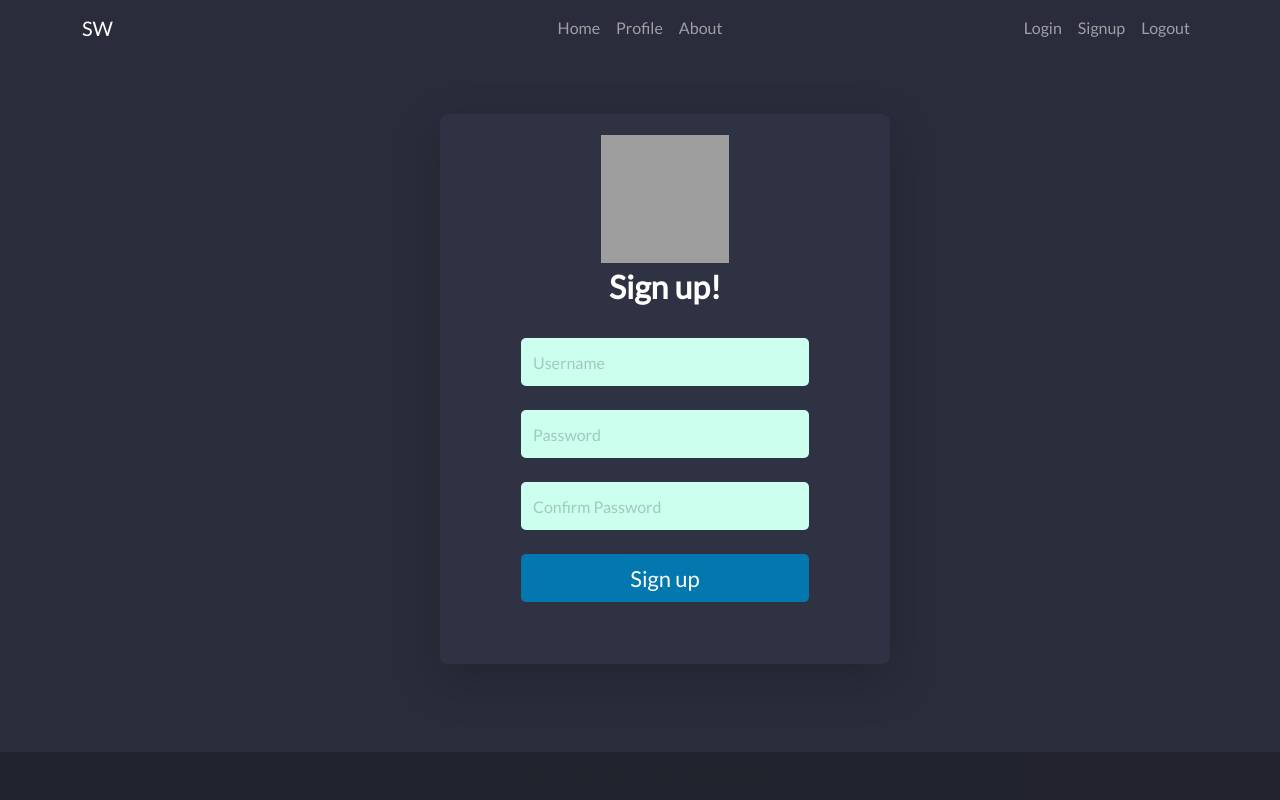
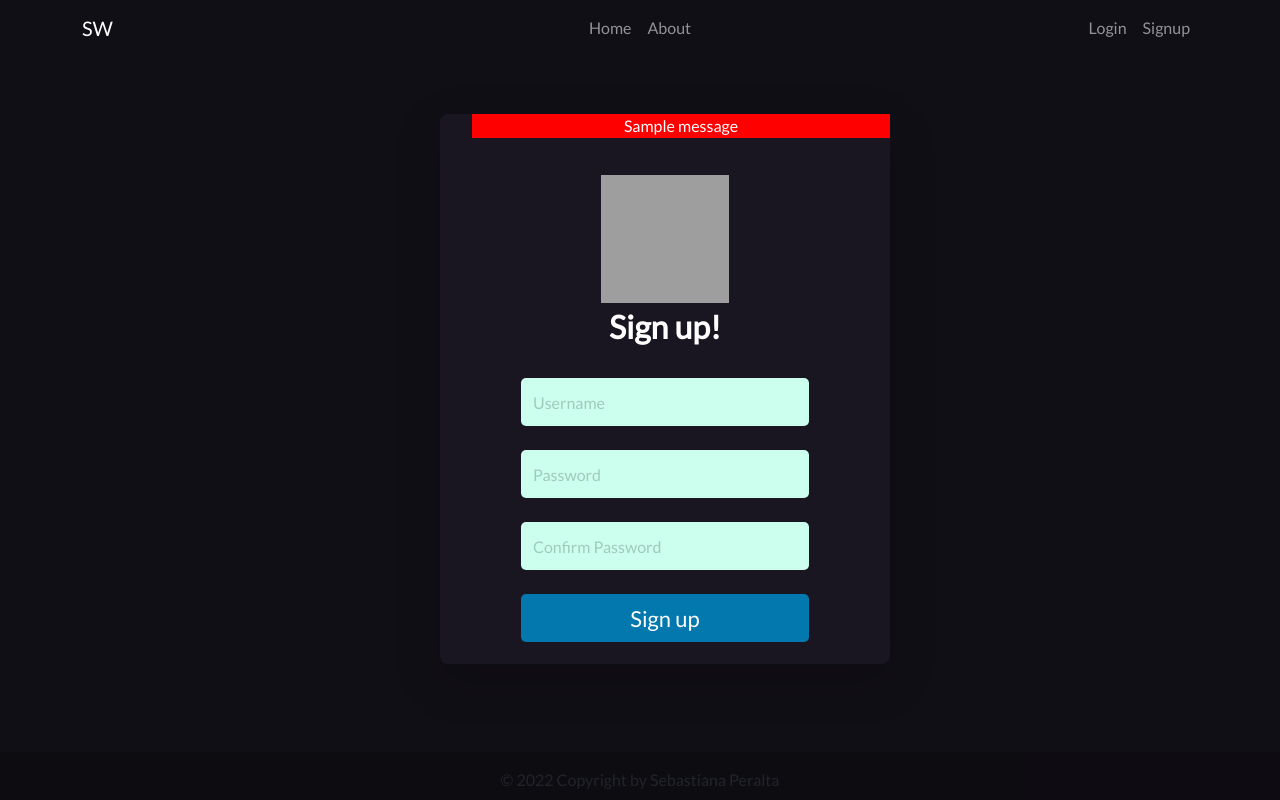
Before and after one commit to WhiteHeadbanger/blog, a Flask app: page /auth/signup in a window 1280 px wide. Run offline with Flask 2, Linux system fonts and the light colour scheme; tables that the repository leaves empty hold one stand-in row (values such as "Sample post"); one stand-in notice (Sample message) is shown; some libraries are stand-ins or nearby versions; grey boxes are pictures that could not be loaded.

Commit message:
Signup and login with session working

```diff
--- a/src/routes/auth.py
+++ b/src/routes/auth.py
@@ -1,9 +1,9 @@
-from flask import Blueprint, jsonify, request, render_template
+from flask import Blueprint, jsonify, request, render_template, redirect, url_for, flash
 from flask_login import login_user, login_required, logout_user
 
 from uuid import uuid4
 
-# Models
+# Controllers
 from controllers.UserController import UserController
 
 auth = Blueprint('auth', __name__)
@@ -15,11 +15,13 @@
 @auth.route('/signup', methods=['POST'])
 def signup_post():
     try:
-        data = request.get_json()
+        data = request.form
         user = UserController.signup(data)
-        return jsonify(user)
+        return redirect(url_for('auth.login'))
     except Exception as e:
-        return jsonify({'data':str(e)}), 500
+        error_message = str(e)
+        flash(error_message, category="error")
+        return render_template('signup.html', error=error_message), 500
 
 @auth.route('/login', methods = ['GET'])
 def login():
@@ -28,14 +30,18 @@
 @auth.route('/login', methods = ['POST'])
 def login_post():
     try:
-        data = request.get_json()
+        data = request.form
+        remember = True if request.form.get('rememberme') else False
         user = UserController.login(data)
-        login_user(user, remember=True)
-        return jsonify(user)
+        login_user(user, remember=remember)
+        return redirect(url_for('blog_blueprint.index'))
     except Exception as e:
-        return jsonify({'data':str(e)}), 500
+        error_message = str(e)
+        flash(error_message, category="error")
+        return render_template('login.html'), 500
 
 @auth.route('/logout', methods=['GET'])
 @login_required
 def logout():
     logout_user()
+    return redirect(url_for('blog_blueprint.index'))
--- a/src/routes/blog.py
+++ b/src/routes/blog.py
@@ -68,7 +68,7 @@
 @main.route('/profile')
 @login_required
 def profile():
-    pass
+    return render_template('profile.html')
 
 @main.route('/profile/update')
 @login_required
--- a/src/static/css/auth.css
+++ b/src/static/css/auth.css
@@ -1,8 +1,17 @@
 @import url("https://fonts.googleapis.com/css2?family=Lato&display=swap");
 
 body {
-  background-color: #2a2c3b;
+  background-color: #110f16;
   font-family: "Lato", sans-serif;
+}
+
+.flashes {
+  list-style: none;
+  text-align: center;
+}
+
+.flashes li {
+  background-color: red;
 }
 
 .login-content {
@@ -16,7 +25,7 @@
   margin-left: -200px;
   margin-top: -286px;
   border-radius: 8px;
-  background: #2f3242;
+  background: #191621;
 }
 
 .logo {
@@ -61,7 +70,7 @@
   padding-top: 20px;
   border-radius: 0px 0px 5px 5px;
   color: white;
-  background: #2f3242;
+  background: #191621;
 }
 
 .nomember a {
--- a/src/templates/base.html
+++ b/src/templates/base.html
@@ -32,22 +32,25 @@
                             <a class="nav-link" href="{{ url_for('blog_blueprint.index') }}">Home</a>
                         </li>
                         <li class="nav-item">
-                            <a class="nav-link" href="{{ url_for('blog_blueprint.profile') }}">Profile</a>
-                        </li>
-                        <li class="nav-item">
                             <a class="nav-link" href="{{ url_for('blog_blueprint.about') }}">About</a>
                         </li>
                     </ul>
                     <ul class="nav navbar-nav ms-auto w-100 justify-content-end">
+                        {% if current_user.is_authenticated %}
+                        <li class="nav-item">
+                            <a class="nav-link" href="{{ url_for('blog_blueprint.profile') }}">{{ current_user.username }} </a>
+                        </li>
+                        <li class="nav-item">
+                            <a class="nav-link" href="{{ url_for('auth.logout') }}">Logout</a>
+                        </li>
+                        {% else %}
                         <li class="nav-item">
                             <a class="nav-link" href="{{ url_for('auth.login') }}">Login</a>
                         </li>
                         <li class="nav-item">
                             <a class="nav-link" href="{{ url_for('auth.signup') }}">Signup</a>
                         </li>
-                        <li class="nav-item">
-                            <a class="nav-link" href="{{ url_for('auth.logout') }}">Logout</a>
-                        </li>
+                        {% endif %}
                     </ul>
                 </div>
             </div>
@@ -60,7 +63,6 @@
         </div>
 
     </header>
-
 
     <!--Main layout-->
     <main class="my-5">
--- a/src/templates/login.html
+++ b/src/templates/login.html
@@ -17,10 +17,13 @@
                     </div>
                     <h3 class="text-logo">Sign In</h3>
                     <br>
-                    <form class="text-center">
+                    <form class="text-center" action="{{ url_for('auth.login') }}" method="post">
                         <input class="form-control border-0" type="text" name="username" placeholder="Username">
                         <br>
                         <input class="form-control border-0" type="password" name="password" placeholder="Password">
+                        <br>
+                        <input type="checkbox" class="btn-check" id="btncheck1" name="rememberme" autocomplete="off">
+                        <label class="btn btn-outline-primary" for="btncheck1">Remember Me</label>
                         <br>
                         <button class="btn btn-primary btn-sm border-0" type="submit" name="submit">Sign In</button>
                         <p class="forgot"><a href="">Forgot Password?</a></p>
--- a/src/templates/profile.html
+++ b/src/templates/profile.html
@@ -2,6 +2,6 @@
 
 {% block content %}
 <h1 class="title">
-  Welcome, Sebastiana!
+  Welcome, {{ current_user.username }}!
 </h1>
 {% endblock %}
--- a/src/templates/signup.html
+++ b/src/templates/signup.html
@@ -11,13 +11,22 @@
     <div class="row">
         <div class="col-sm-12 col-md-12 col-lg-12">
             <div class="card login-content shadow-lg border-0">
+                {% with errors = get_flashed_messages(category_filter = ["error"]) %}
+                {% if errors %}
+                    <ul class=flashes>
+                        {% for error in errors %}
+                            <li>{{ error }}</li>
+                        {% endfor %}
+                    </ul>
+                {% endif %}
+            {% endwith %}
                 <div class="card-body">
                     <div class="text-center">
                         <img class="logo" src="https://cdn3.iconfinder.com/data/icons/galaxy-open-line-gradient-i/200/account-256.png">
                     </div>
                     <h3 class="text-logo">Sign up!</h3>
                     <br>
-                    <form class="text-center">
+                    <form class="text-center" action="{{ url_for('auth.signup') }}" method="post">
                         <input class="form-control border-0" type="text" name="username" placeholder="Username">
                         <br>
                         <input class="form-control border-0" type="password" name="password" placeholder="Password">
```
Also changed, not shown: src/controllers/UserController.py (+7 -5 lines), src/exceptions/login_exceptions.py (added, +7 -0 lines), src/exceptions/signup_exceptions.py (added, +7 -0 lines), src/templates/posts_by_uid.html (renamed from src/templates/posts_by_username.html).
